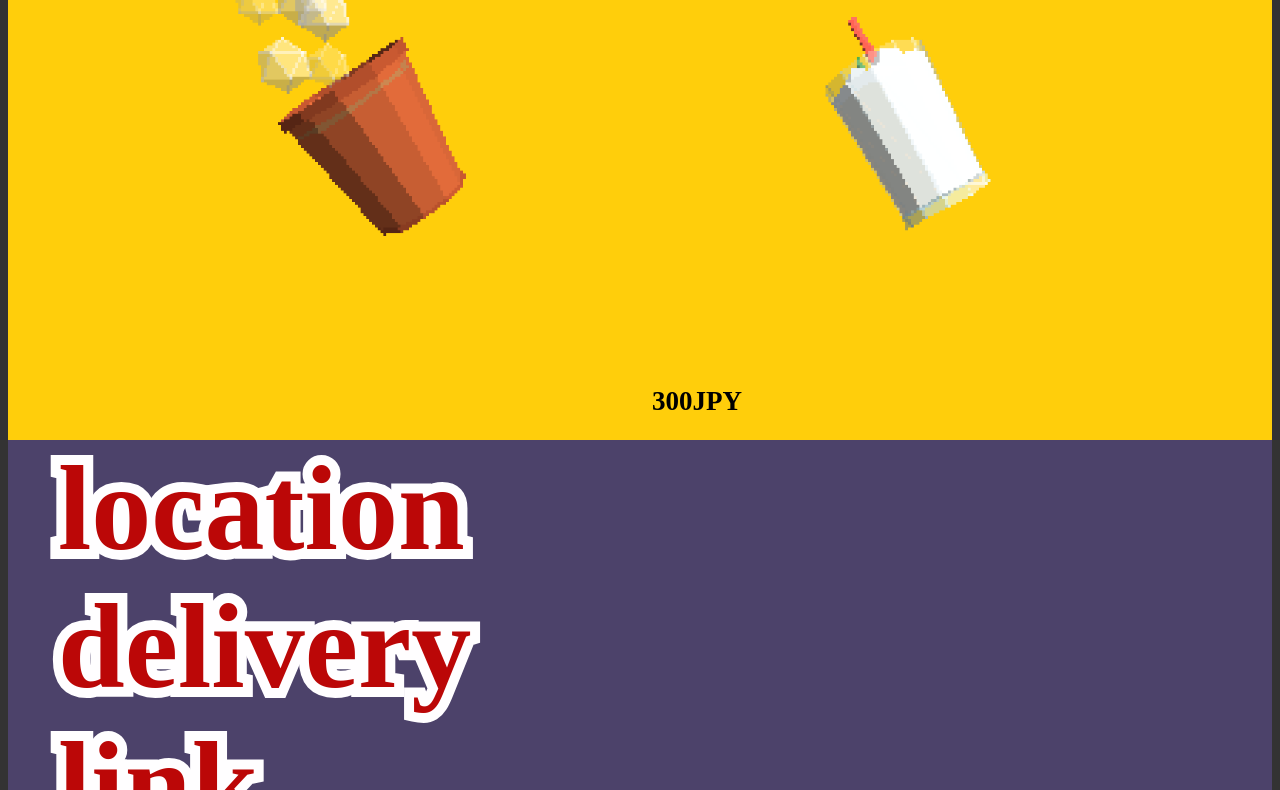
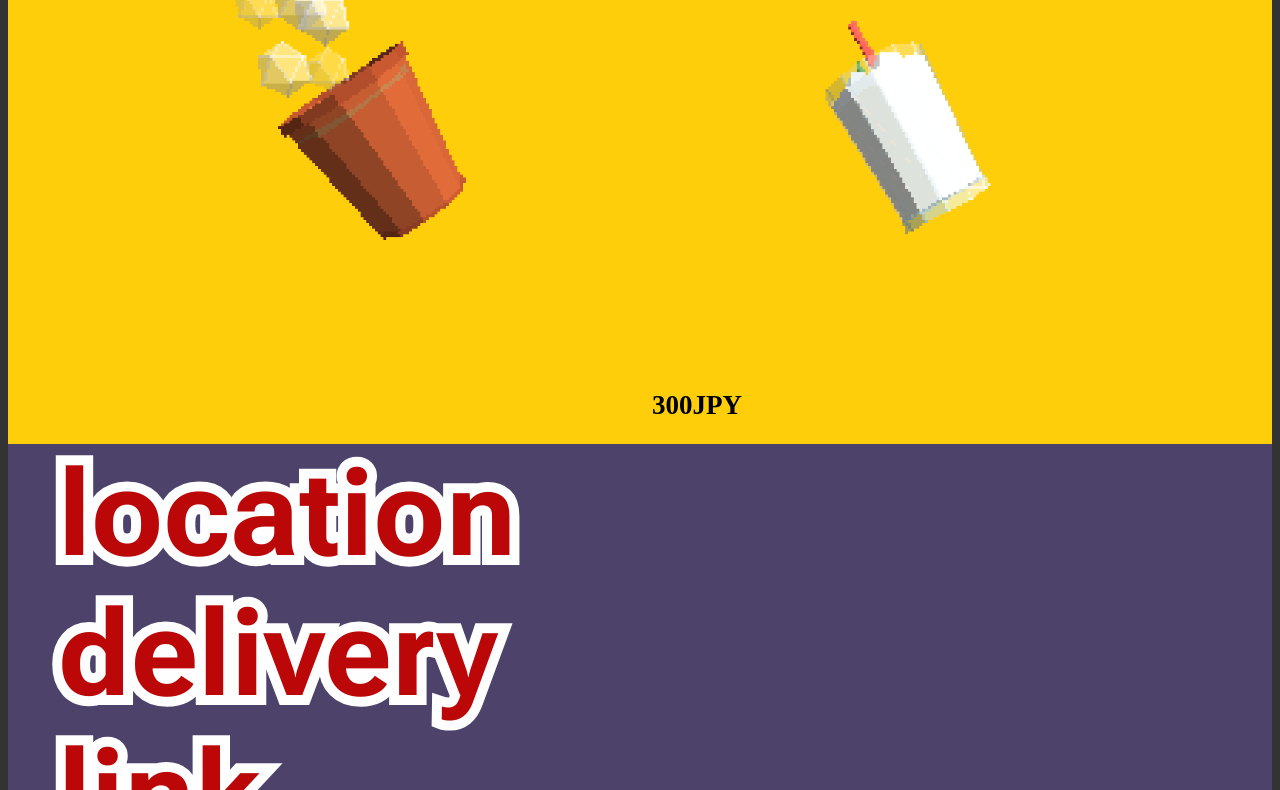
Before and after one commit to mitsuiJao/kosensai2026, a plain HTML site: page index.html in a window 1280 px wide. Shown: the part 484-1274 px from the top of the page. Drawn offline with Linux system fonts and the light colour scheme.

Commit message:
import roboto flex font for transform width

```diff
--- a/index.html
+++ b/index.html
@@ -1,6 +1,11 @@
 <!DOCTYPE html>
 <html lang="en">
 <head>
+     <!--for importing Roboto Flex font-->
+    <link rel="preconnect" href="https://fonts.googleapis.com">
+    <link rel="preconnect" href="https://fonts.gstatic.com" crossorigin>
+    <link href="https://fonts.googleapis.com/css2?family=Roboto+Flex:opsz,wdth,wght@8..144,25..151,100..1000&display=swap" rel="stylesheet">
+    <!--end import-->
     <link rel="stylesheet" href="style.css">
     <meta charset="UTF-8">
     <meta name="viewport" content="width=device-width, initial-scale=1.0">
--- a/style.css
+++ b/style.css
@@ -92,5 +92,7 @@
 
 .section_titile h2{
     font-size: clamp(48px, 10vw, 120px);
+    font-family: "Roboto Flex", sans-serif;
+    font-stretch: 151%;
     margin:0;
 }
```
